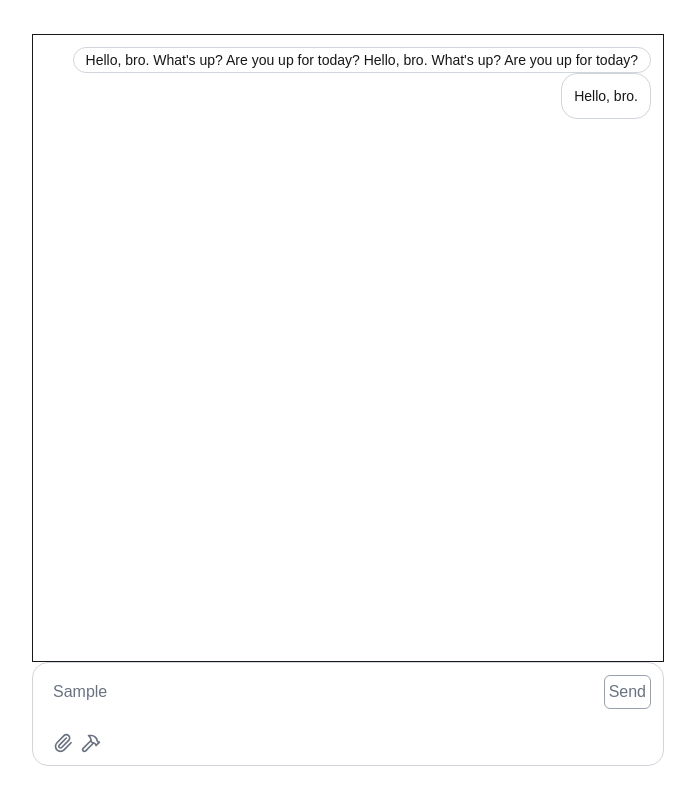
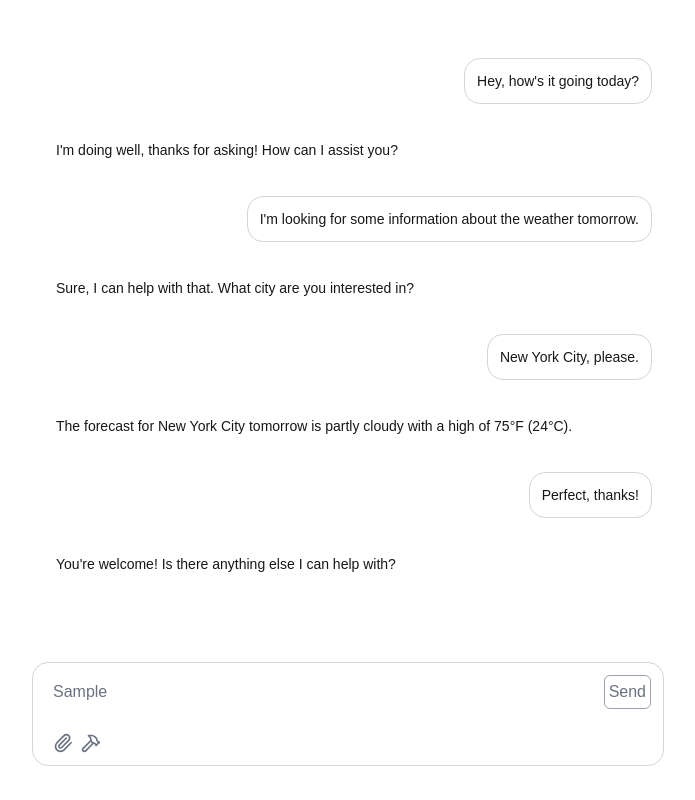
Before and after one commit to st9ho3/chat-agent, a Next.js app: page / in a window 1280 px wide. Both pictures are taken after typing "Sample" into the empty fields and a click on the button "Send". Shown: the whole page, without its empty margins (292-987 px from the left). Built offline with nearby package versions, Linux system fonts and the light colour scheme.

Commit message:
Still building the chat UI

```diff
--- a/src/app/components/chatDialog.tsx
+++ b/src/app/components/chatDialog.tsx
@@ -1,15 +1,26 @@
 import React from 'react'
+import Message from './message'
+const ChatDialog = () => {
 
-const ChatDialog = () => {
+  const messages = [
+  { user: "me", text: "Hey, how's it going today?" },
+  { user: "system", text: "I'm doing well, thanks for asking! How can I assist you?" },
+  { user: "me", text: "I'm looking for some information about the weather tomorrow." },
+  { user: "system", text: "Sure, I can help with that. What city are you interested in?" },
+  { user: "me", text: "New York City, please." },
+  { user: "system", text: "The forecast for New York City tomorrow is partly cloudy with a high of 75°F (24°C)." },
+  { user: "me", text: "Perfect, thanks!" },
+  { user: "system", text: "You're welcome! Is there anything else I can help with?" }
+];
+
+console.log(messages);
+
   return (
-    <div className=" flex flex-col items-end border-1 w-full lg:w-1/2 h-4/5 p-3 ">
-      <div className='flex justify-center items-center flex-col w-fit h-1 text-sm bg-white rounded-2xl border-gray-300 border-1 p-3 '>
-        Hello, bro. What's up? Are you up for today? Hello, bro. What's up? Are you up for today?
-      </div>
-      <div className='flex justify-center items-center flex-col max-w-1/2 max-h-40 min-w-fit min-h-1 text-sm bg-white rounded-2xl border-gray-300 border-1 p-3 '>
-        Hello, bro.
-      </div>
-    </div>
+   <div className="flex flex-col  w-full lg:w-1/2 h-4/5 p-3 overflow-y-scroll ">
+    {messages.map((message) => (
+      <Message key={message.text} user={message.user} text={message.text} />
+    ))}
+  </div>
   )
 }
 
--- /dev/null
+++ b/src/app/components/message.tsx
@@ -0,0 +1,23 @@
+import React from 'react';
+
+const Message = ({user, text}: {user: string, text: string}) => {
+  return (
+    <>
+      { user === "me" ?
+        <div className='flex justify-end my-3'>
+        <div className='flex justify-center items-center flex-col max-w-1/2 max-h-40 min-w-fit min-h-1 text-sm bg-white rounded-2xl border-gray-300 border-1 p-3 '>
+          {text}
+        </div>
+      </div>
+       :
+        <div className='flex justify-start my-3'>
+        <div className='flex justify-center items-center flex-col w-fit text-sm bg-white rounded-2xl p-3 '>
+          {text}
+        </div>
+      </div>
+    }
+    </>
+  );
+};
+
+export default Message;
```
